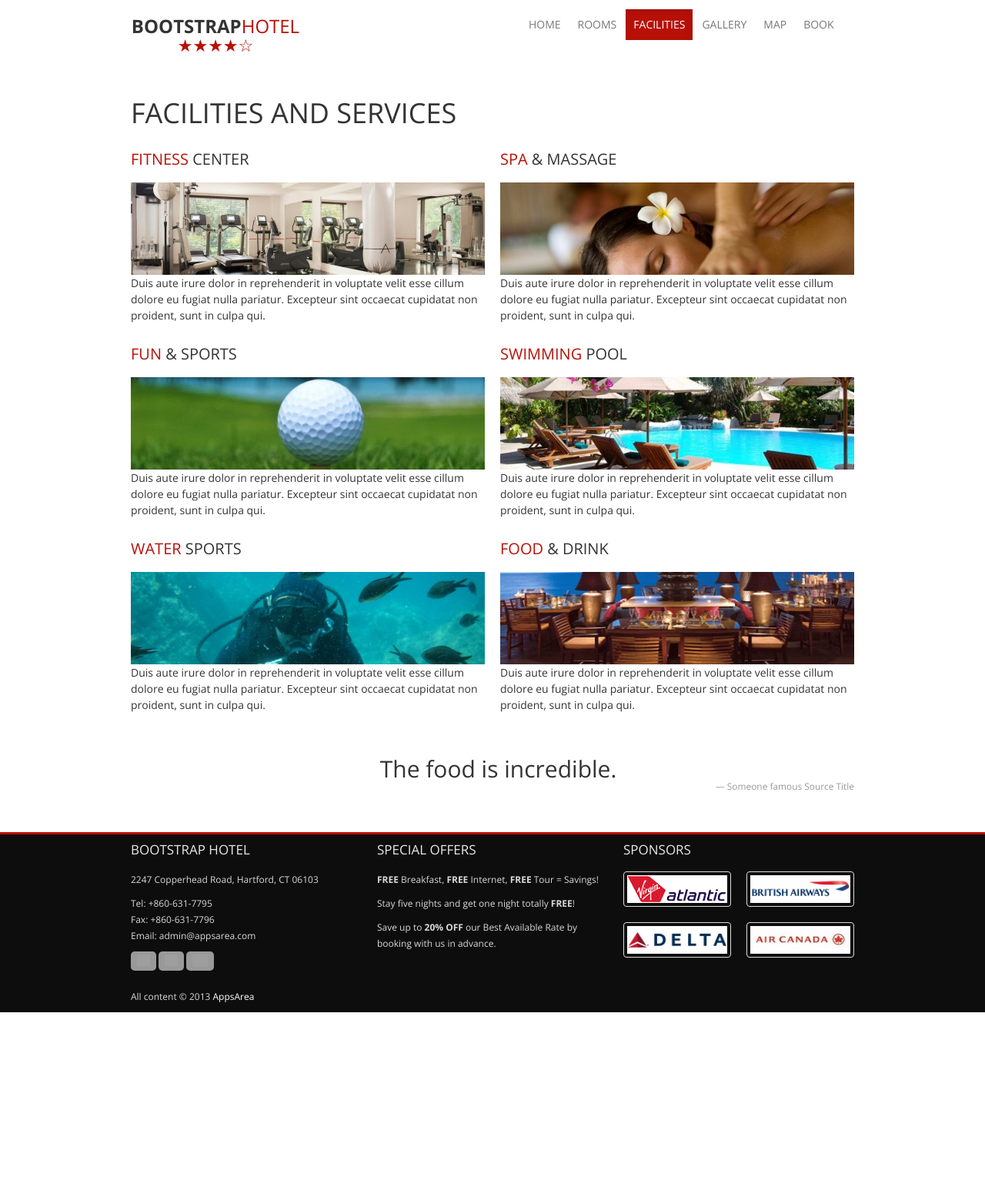
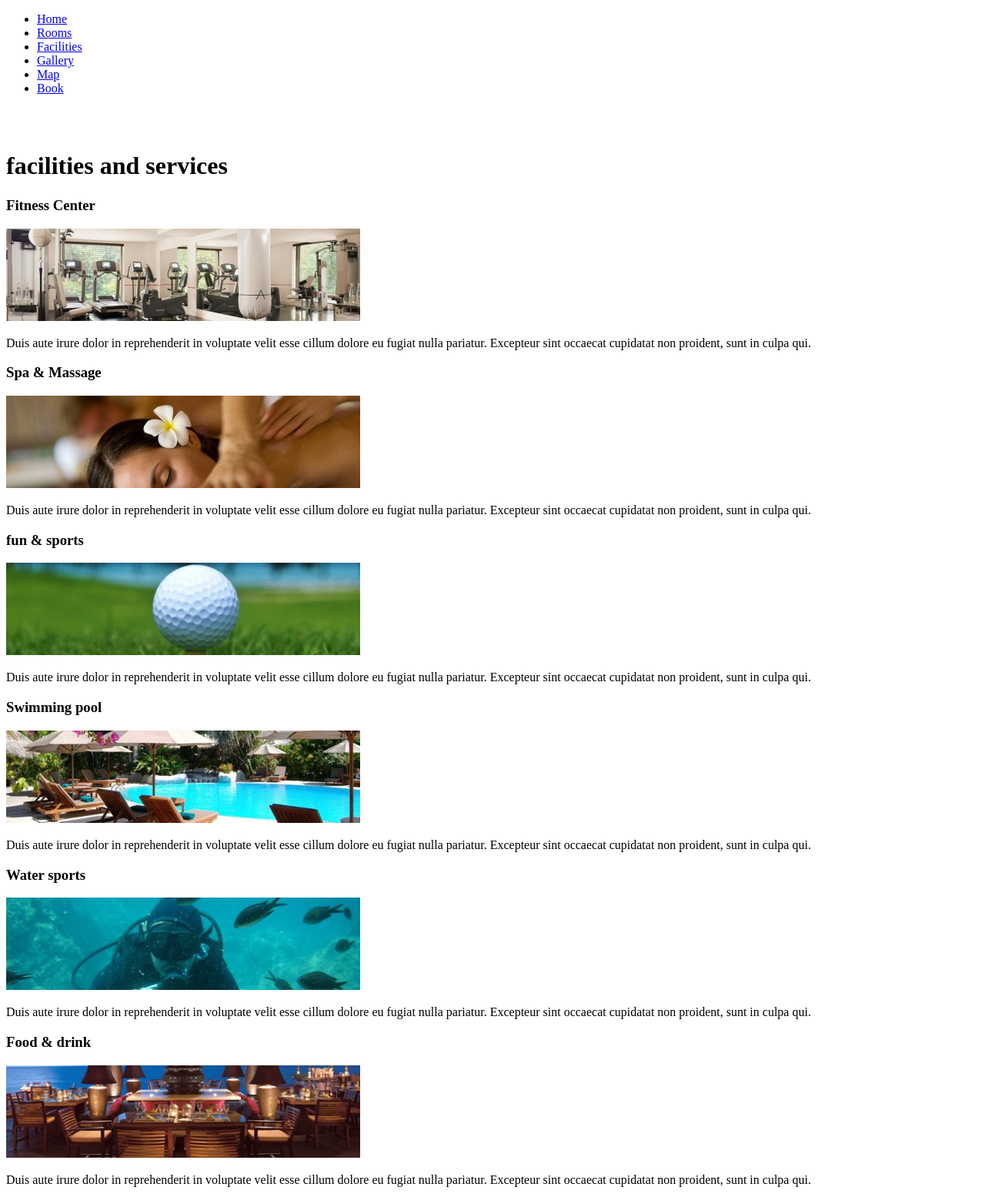
Before and after one commit to JudeMartin/Spartan-Room-Book, a Java web app: page /facilities in a window 1280 px wide. Shown: the top 1555 px of the page at 77% size. Before the commit the page ends 1315 px from the top, so only its background shows below. Run offline with Spring Boot 4, a stand-in JSP engine, Linux system fonts and the light colour scheme; the project's own start-up code is not run, and a stand-in starts its controllers and pages; some libraries are stand-ins or nearby versions; grey boxes are pictures that could not be loaded.

Commit message:
facilities

```diff
--- a/src/main/webapp/WEB-INF/views/facilities.jsp
+++ b/src/main/webapp/WEB-INF/views/facilities.jsp
@@ -3,60 +3,23 @@
 <%@ taglib prefix="c" uri="http://java.sun.com/jsp/jstl/core"%>
 
 <!DOCTYPE html>
-<html lang="en"><head>
-	<meta http-equiv="content-type" content="text/html; charset=UTF-8">
-    <meta charset="utf-8">
-    <title>Hotel - Bootstrap</title>
-    <meta name="viewport" content="width=device-width, initial-scale=1.0">
-    <meta name="description" content="">
-    <meta name="author" content="">
-
-
-	<link rel="stylesheet" href="web-resources/css/bootstrap/css/bootstrap.min.css" type="text/css">
-	<link rel="stylesheet" href="web-resources/css/bootstrap/css/bootstrap-responsive.min.css" type="text/css">
-	<link rel="stylesheet" href="web-resources/css/hotel.css" type="text/css">
-	<link rel="stylesheet" href="web-resources/css/hotel-responsive.css" type="text/css">
-
-		<link rel="stylesheet" href="web-resources/js/slider/default.css" type="text/css" media="screen" />
-	<link rel="stylesheet" href="web-resources/css/nivo-slider.css" type="text/css" media="screen" />
-	<link rel="stylesheet" href="web-resources/css/socialcount-with-icons.css" type="text/css" media="screen" />
-
-	<style>
-		div.ui-datepicker{
-			font-size:11px;
-		}
-	</style>
-
-    <!--[if lt IE 9]>
-		<link rel="stylesheet" href="css/bootstrap_ie7.css" type="text/css">
-		<script src="http://html5shim.googlecode.com/svn/trunk/html5.js"></script>
-	<![endif]-->
-
+<html lang="en">
+<head>
+<jsp:include page="header.jsp" />
 </head>
-
 <body>
-
 	<div class="container-fluid">
-			<div class="row"><!-- start header -->
-				<div class="span5 logo">
-					<a href="index.html">
 		<div class="row">
-						<div class="span3 logo">
-							<h1>Bootstrap<span>Hotel</span></h1>
-							<p>&#9733;&#9733;&#9733;&#9733;&#9734;</p>
-						</div>
-					</div>
-					</a>
-				</div>
+			<!-- start header -->
+			<jsp:include page="menu.jsp" />
+			<!-- end header -->
 				<div class="span6 pull-right main_menu">
 		<div class="navbar">
 			<div class="container">
-							 <a class="btn btn-navbar" data-toggle="collapse" data-target=".nav-collapse">
-								<span class="icon-bar"></span>
-								<span class="icon-bar"></span>
-								<span class="icon-bar"></span>
+				<a class="btn btn-navbar" data-toggle="collapse"
+					data-target=".nav-collapse"> <span class="icon-bar"></span> <span
+					class="icon-bar"></span> <span class="icon-bar"></span>
 				</a>
-
 				<div class="nav-collapse">
 					<ul class="nav nav-pills">
 						<li class=""><a href="home">Home</a></li>
@@ -66,52 +29,85 @@
 						<li class=""><a href="map">Map</a></li>
 						<li class=""><a href="book-start">Book</a></li>
 					</ul>
-							</div><!-- /.nav-collapse -->
 				</div>
-					</div><!-- /navbar -->
+				<!-- /.nav-collapse -->
 			</div>
-			</div><!-- end header --><div class="row">
+		</div>
+		<!-- /navbar -->
+	</div>
+			<div class="row">
 
 				<div class="span12">
-		<br /><br />
+					<br /> <br />
 					<h1>facilities and services</h1>
 
 					<div class="row">
 
 						<div class="span6">
-				<h3><span>Fitness</span> Center</h3>
-				<a href="general.html"><img src="web-resources/css/images/facilities/gym.jpg" alt="" /></a>
-				<p> Duis aute irure dolor in reprehenderit in voluptate velit esse cillum dolore eu fugiat nulla pariatur. Excepteur sint occaecat cupidatat non proident, sunt in culpa qui. </p>
+							<h3>
+								<span>Fitness</span> Center
+							</h3>
+							<a href="general.html"><img
+								src="web-resources/css/images/facilities/gym.jpg" alt="" /></a>
+							<p>Duis aute irure dolor in reprehenderit in voluptate velit
+								esse cillum dolore eu fugiat nulla pariatur. Excepteur sint
+								occaecat cupidatat non proident, sunt in culpa qui.</p>
 						</div>
 
 						<div class="span6">
-				<h3><span>Spa </span> &amp; Massage</h3>
-				<a href="general.html"><img src="web-resources/css/images/facilities/massage.jpg" alt="" /></a>
-				<p> Duis aute irure dolor in reprehenderit in voluptate velit esse cillum dolore eu fugiat nulla pariatur. Excepteur sint occaecat cupidatat non proident, sunt in culpa qui. </p>
+							<h3>
+								<span>Spa </span> &amp; Massage
+							</h3>
+							<a href="general.html"><img
+								src="web-resources/css/images/facilities/massage.jpg" alt="" /></a>
+							<p>Duis aute irure dolor in reprehenderit in voluptate velit
+								esse cillum dolore eu fugiat nulla pariatur. Excepteur sint
+								occaecat cupidatat non proident, sunt in culpa qui.</p>
 						</div>
 
 						<div class="span6">
-				<h3><span>fun</span> &amp; sports</h3>
-				<a href="general.html"><img src="web-resources/css/images/facilities/golf.jpg" alt="" /></a>
-				<p> Duis aute irure dolor in reprehenderit in voluptate velit esse cillum dolore eu fugiat nulla pariatur. Excepteur sint occaecat cupidatat non proident, sunt in culpa qui. </p>
+							<h3>
+								<span>fun</span> &amp; sports
+							</h3>
+							<a href="general.html"><img
+								src="web-resources/css/images/facilities/golf.jpg" alt="" /></a>
+							<p>Duis aute irure dolor in reprehenderit in voluptate velit
+								esse cillum dolore eu fugiat nulla pariatur. Excepteur sint
+								occaecat cupidatat non proident, sunt in culpa qui.</p>
 						</div>
 
 						<div class="span6">
-				<h3><span>Swimming </span> pool</h3>
-				<a href="general.html"><img src="web-resources/css/images/facilities/swimming_pool.jpg" alt="" /></a>
-				<p> Duis aute irure dolor in reprehenderit in voluptate velit esse cillum dolore eu fugiat nulla pariatur. Excepteur sint occaecat cupidatat non proident, sunt in culpa qui. </p>
+							<h3>
+								<span>Swimming </span> pool
+							</h3>
+							<a href="general.html"><img
+								src="web-resources/css/images/facilities/swimming_pool.jpg"
+								alt="" /></a>
+							<p>Duis aute irure dolor in reprehenderit in voluptate velit
+								esse cillum dolore eu fugiat nulla pariatur. Excepteur sint
+								occaecat cupidatat non proident, sunt in culpa qui.</p>
 						</div>
 
 						<div class="span6">
-				<h3><span>Water</span> sports</h3>
-				<a href="general.html"><img src="web-resources/css/images/facilities/scuba.jpg" alt="" /></a>
-				<p> Duis aute irure dolor in reprehenderit in voluptate velit esse cillum dolore eu fugiat nulla pariatur. Excepteur sint occaecat cupidatat non proident, sunt in culpa qui. </p>
+							<h3>
+								<span>Water</span> sports
+							</h3>
+							<a href="general.html"><img
+								src="web-resources/css/images/facilities/scuba.jpg" alt="" /></a>
+							<p>Duis aute irure dolor in reprehenderit in voluptate velit
+								esse cillum dolore eu fugiat nulla pariatur. Excepteur sint
+								occaecat cupidatat non proident, sunt in culpa qui.</p>
 						</div>
 
 						<div class="span6">
-				<h3><span>Food </span> &amp; drink</h3>
-				<a href="general.html"><img src="web-resources/css/images/facilities/restaurant.jpg" alt="" /></a>
-				<p> Duis aute irure dolor in reprehenderit in voluptate velit esse cillum dolore eu fugiat nulla pariatur. Excepteur sint occaecat cupidatat non proident, sunt in culpa qui. </p>
+							<h3>
+								<span>Food </span> &amp; drink
+							</h3>
+							<a href="general.html"><img
+								src="web-resources/css/images/facilities/restaurant.jpg" alt="" /></a>
+							<p>Duis aute irure dolor in reprehenderit in voluptate velit
+								esse cillum dolore eu fugiat nulla pariatur. Excepteur sint
+								occaecat cupidatat non proident, sunt in culpa qui.</p>
 						</div>
 
 					</div>
@@ -128,89 +124,29 @@
 					<div id="quotes">
 						<blockquote class="textItem" style="display: none;">
 							<p>This is the best hotel I've ever been to.</p>
-				<small>Someone famous <cite title="Source Title">Source Title</cite></small>
+							<small>Someone famous <cite title="Source Title">Source
+									Title</cite></small>
 						</blockquote>
 
 						<blockquote class="textItem" style="display: none;">
 							<p>The food is incredible.</p>
-				<small>Someone famous <cite title="Source Title">Source Title</cite></small>
+							<small>Someone famous <cite title="Source Title">Source
+									Title</cite></small>
 						</blockquote>
 
 						<blockquote class="textItem" style="display: none;">
 							<p>Beyond All Expectations</p>
-				<small>Someone famous <cite title="Source Title">Source Title</cite></small>
+							<small>Someone famous <cite title="Source Title">Source
+									Title</cite></small>
 						</blockquote>
 					</div>
 				</div>
-</div>	</div> <!-- /container -->
-
-<footer>
-	<div class="container">
-	<div class="row footer_section_pre">
-
-	<div class="span4">
-		<h4>Bootstrap Hotel<span class="line"></span></h4>
-
-		<p>2247 Copperhead Road, Hartford, CT 06103</p>
-		<p>Tel: +860-631-7795<br />Fax: +860-631-7796  <br />Email: admin@appsarea.com  </p>
-
-		<ul data-facebook-action="recommend" data-url="#" class="socialcount socialcount-small recommend grade-a">
-			<li class="facebook"><a title="Share on Facebook" href="https://www.facebook.com/sharer/sharer.php?u=#"><span class="social-icon icon-facebook"></span><span class="count"></span></a></li>
-			<li class="twitter"><a title="Share on Twitter" href="https://twitter.com/intent/tweet?text=#"><span class="social-icon icon-twitter"></span><span class="count"></span></a></li>
-			<li class="googleplus"><a title="Share on Google Plus" href="https://plus.appsarea.com/share?url=#"><span class="social-icon icon-googleplus"></span><span class="count"></span></a></li>
-		</ul>
-		<br />
-		<p class="copy">All content &copy; 2013 <a href="http://appsarea.com/">AppsArea</a></p>
-
-	</div>
-	<div class="span4">
-		<h4>Special offers<span class="line"></span></h4>
-		<p><b>FREE</b> Breakfast, <b>FREE</b> Internet, <b>FREE</b> Tour = Savings!</p>
-		<p>Stay five nights and get one night totally <b>FREE</b>!</p>
-		<p>Save up to <b>20% OFF</b> our Best Available Rate by booking with us in advance.</p>
-	</div>
-	<div class="span4">
-		<h4>Sponsors<span class="line"></span></h4>
-		    <ul class="thumbnails">
-				<li class="span2">
-					<div class="thumbnail">
-						<img src="web-resources/css/images/airlines/virgin4.gif" alt="">
-					</div>
-				</li>
-				<li class="span2">
-					<div class="thumbnail">
-						<img src="web-resources/css/images/airlines/ba2.gif" alt="">
-					</div>
-				</li>
-				<li class="span2">
-					<div class="thumbnail">
-						<img src="web-resources/css/images/airlines/delta3.gif" alt="">
-					</div>
-				</li>
-				<li class="span2">
-					<div class="thumbnail">
-						<img src="web-resources/css/images/airlines/ac_white.jpg" alt="">
-					</div>
-				</li>
-
-
-			</ul>
 			</div>
 		</div>
+	</div>
+	<!-- /container -->
 
-	</div>
-
-
-</footer>
-
-	<script src="../../../maps.google.com/maps/api/js?sensor=false"></script>
-	<script type="text/javascript" src="web-resources/js/Scripts/jquery.js"></script>
-	<script type="text/javascript" src="web-resources/js/Scripts/jquery-ui.js"></script>
-	<script type="text/javascript" src="web-resources/js/Scripts/bootstrap.js"></script>
-	<script type="text/javascript" src="web-resources/js/Scripts/jquery.nivo.slider.js"></script>
-	<script type="text/javascript" src="web-resources/js/Scripts/socialcount.min.js"></script>
-	<script src="web-resources/js/Scripts/jquery.quicksand.js" type="text/javascript"></script>
-
-	<script type="text/javascript" src="web-resources/js/Scripts/global.js"></script>
+	<jsp:include page="footer.jsp" />
+<jsp:include page="includes/scripts.jsp" />
 </body>
 </html>
```
Lines whose indentation alone changed are shown as unchanged.
